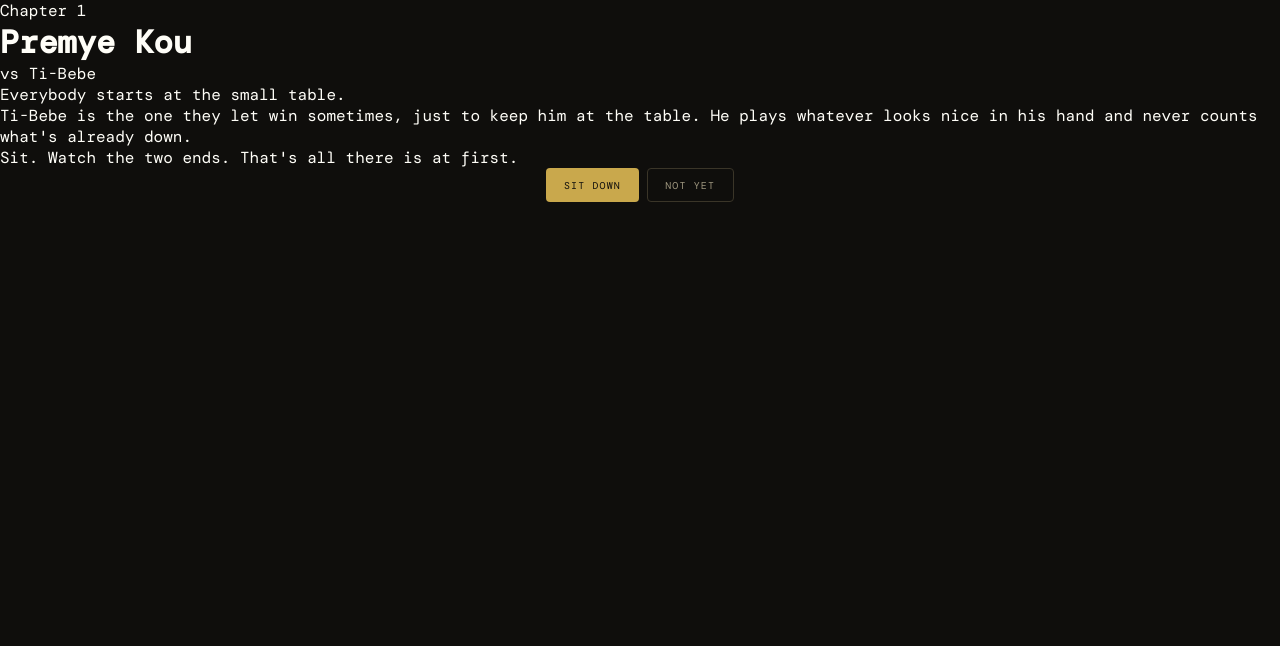
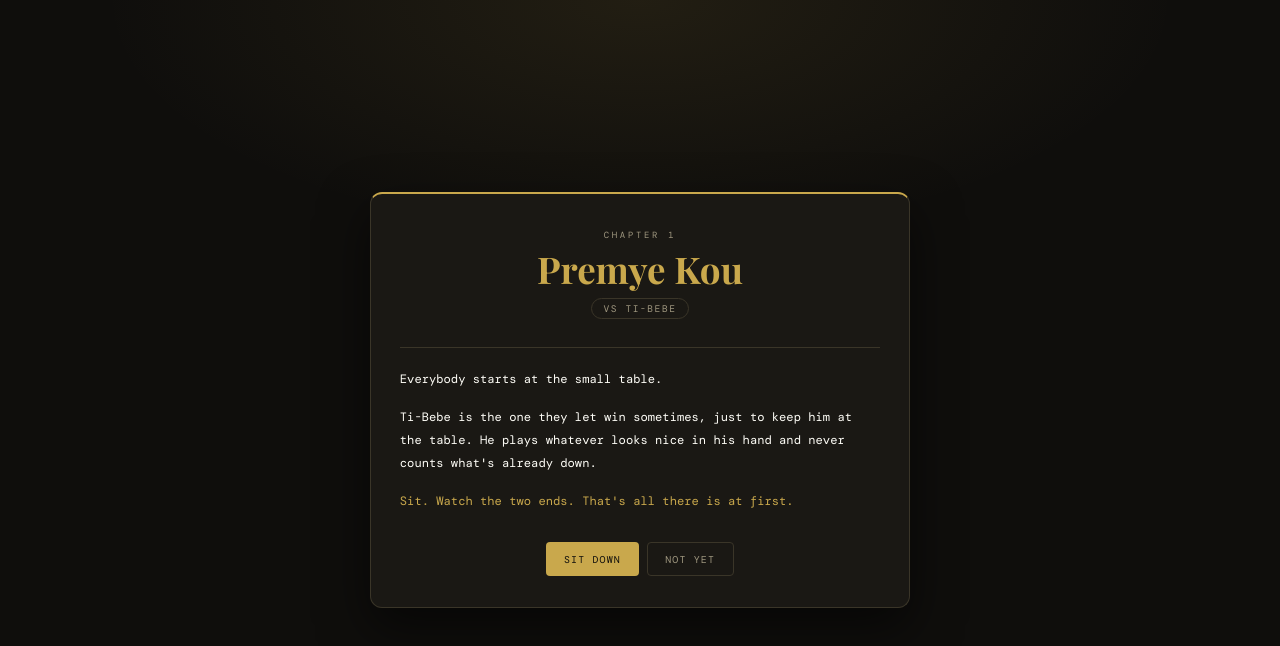
Before and after one commit to WorkVolt-tech/PlayVolt, a React (Vite) app in the folder dominoes/: page /story/1 in a window 1280 px wide. Shown: the top 646 px of the page. Built offline with nearby package versions, Linux system fonts and the light colour scheme.

Commit message:
Restore chapter styles and animations in StoryChallenge.css
Restored earlier styles for chapter opening and send-off, including layout and animations for story elements.

```diff
--- a/dominoes/src/pages/StoryChallenge.css
+++ b/dominoes/src/pages/StoryChallenge.css
@@ -180,3 +180,73 @@
   color: var(--ivory-dim); font-family: 'DM Mono', monospace;
   font-size: 0.58rem; letter-spacing: 0.1em; padding: 0.45rem 0.9rem; cursor: pointer;
 }
+
+/* ── Chapter opening and send-off ─────────────────────────────────
+   (Restored — an earlier rewrite of the pile styles cut these off.) */
+.sc-story {
+  min-height: 100dvh;
+  display: flex; align-items: center; justify-content: center;
+  padding: calc(1.5rem + env(safe-area-inset-top, 0px)) 1rem calc(1.5rem + env(safe-area-inset-bottom, 0px));
+  background:
+    radial-gradient(ellipse 70% 50% at 50% 0%, rgba(201,168,76,0.10) 0%, transparent 60%),
+    var(--bg);
+  font-family: 'DM Mono', monospace;
+  color: var(--ivory);
+}
+.sc-story-card {
+  width: min(540px, 100%);
+  background: var(--surface);
+  border: 1px solid var(--border);
+  border-top: 2px solid var(--gold);
+  border-radius: 12px;
+  padding: 2.2rem 1.8rem 1.9rem;
+  text-align: center;
+  box-shadow: 0 20px 50px rgba(0,0,0,0.55);
+  animation: storyIn 0.45s ease both;
+}
+@keyframes storyIn {
+  from { opacity: 0; transform: translateY(12px); }
+  to   { opacity: 1; transform: translateY(0); }
+}
+.sc-story-chapter {
+  font-size: 0.56rem; letter-spacing: 0.3em; text-transform: uppercase;
+  color: var(--ivory-dim); margin-bottom: 0.5rem;
+}
+.sc-story-title {
+  font-family: 'Playfair Display', serif;
+  font-size: clamp(1.7rem, 6vw, 2.3rem); font-weight: 700;
+  color: var(--gold); margin: 0 0 0.35rem; line-height: 1.1;
+}
+.sc-story-foe {
+  display: inline-block;
+  font-size: 0.6rem; letter-spacing: 0.16em; text-transform: uppercase;
+  color: var(--ivory-dim);
+  border: 1px solid var(--border); border-radius: 20px;
+  padding: 3px 12px; margin-bottom: 0.4rem;
+}
+.sc-story-text {
+  text-align: left;
+  font-size: 0.76rem; line-height: 1.9;
+  color: var(--ivory);
+  margin: 1.4rem 0 1.8rem;
+  padding-top: 1.2rem;
+  border-top: 1px solid var(--border);
+}
+.sc-story-text p { margin: 0 0 0.95rem; }
+.sc-story-text p:last-child { margin-bottom: 0; color: var(--gold); }
+.sc-story .sc-actions { justify-content: center; }
+.sc-unlock {
+  display: inline-block; margin-bottom: 1.3rem;
+  border: 1px solid var(--gold); border-radius: 20px;
+  padding: 5px 14px; color: var(--gold);
+  font-size: 0.6rem; letter-spacing: 0.16em; text-transform: uppercase;
+  background: rgba(201,168,76,0.08);
+}
+
+/* the loading line, in case the map page's stylesheet isn't loaded yet */
+.story-note { color: var(--ivory-dim); font-size: 0.7rem; text-align: center; padding: 2rem 0; font-family: 'DM Mono', monospace; }
+
+@media (max-width: 420px) {
+  .sc-story-card { padding: 1.8rem 1.2rem 1.5rem; }
+  .sc-story-text { font-size: 0.72rem; }
+}
```
